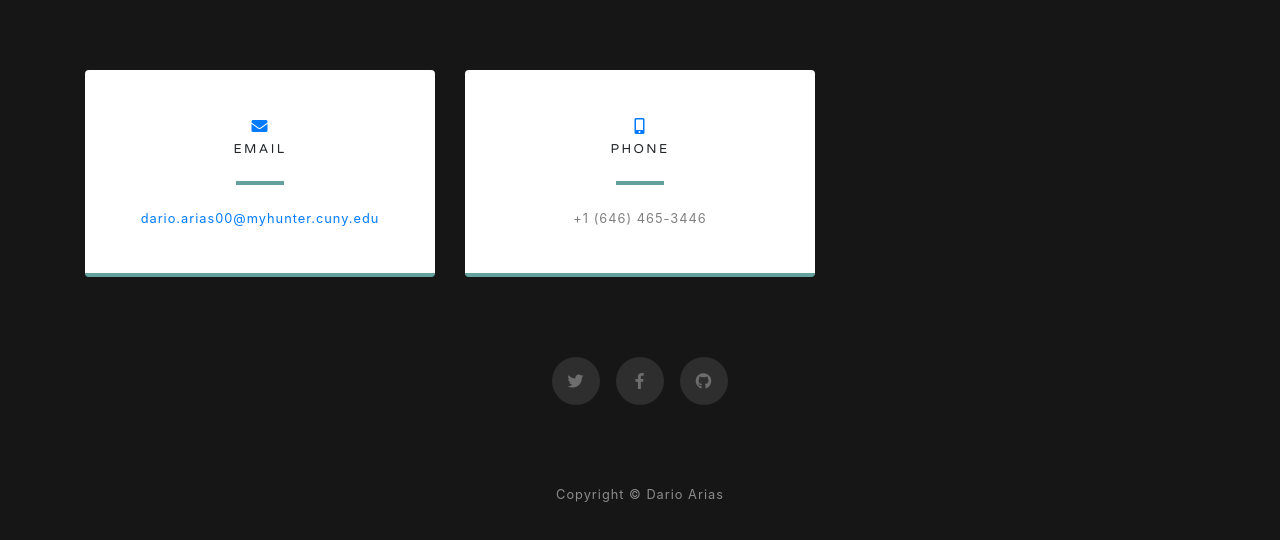
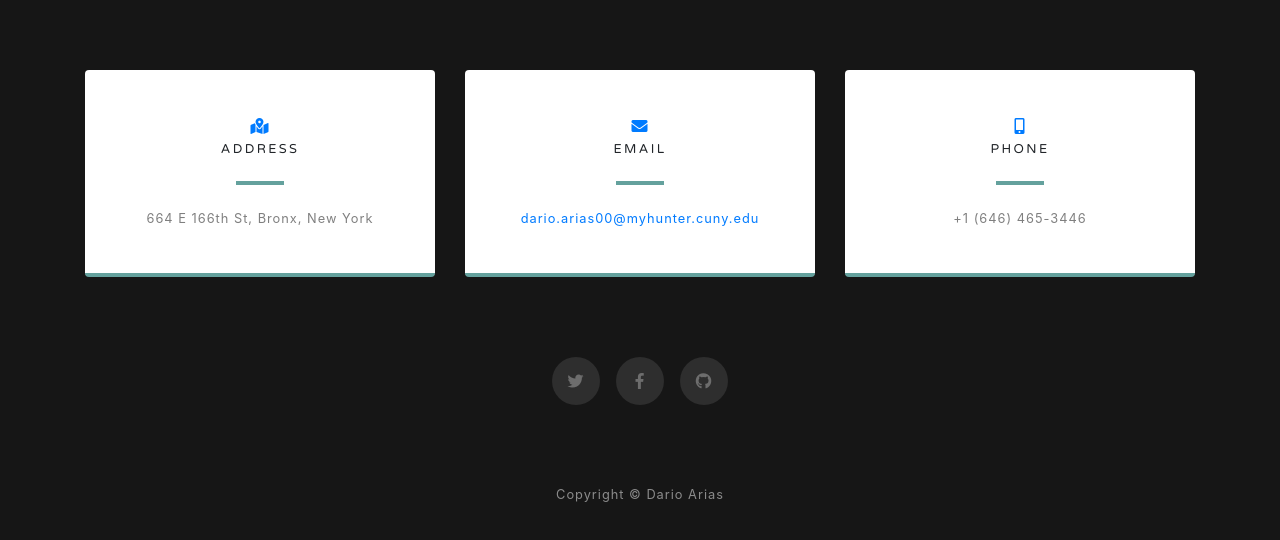
Before and after one commit to darioarias/darioarias.github.io, a website with bundled scripts: page index.html in a window 1280 px wide. Shown: the part 4796-5336 px from the top of the page. Built offline with nearby package versions, Linux system fonts and the light colour scheme; files whose address does not match are found by name.

Commit message:
upgrades

```diff
--- a/index.html
+++ b/index.html
@@ -212,6 +212,18 @@
     <div class="container">
 
       <div class="row">
+
+        <div class="col-md-4 mb-3 mb-md-0">
+          <div class="card py-4 h-100">
+            <div class="card-body text-center">
+              <i class="fas fa-map-marked-alt text-primary mb-2"></i>
+              <h4 class="text-uppercase m-0">Address</h4>
+              <hr class="my-4">
+              <div class="small text-black-50">664 E 166th St, Bronx, New York</div>
+            </div>
+          </div>
+        </div>
+
         <div class="col-md-4 mb-3 mb-md-0">
           <div class="card py-4 h-100">
             <div class="card-body text-center">
```
Also changed, not shown: 1 other file.
